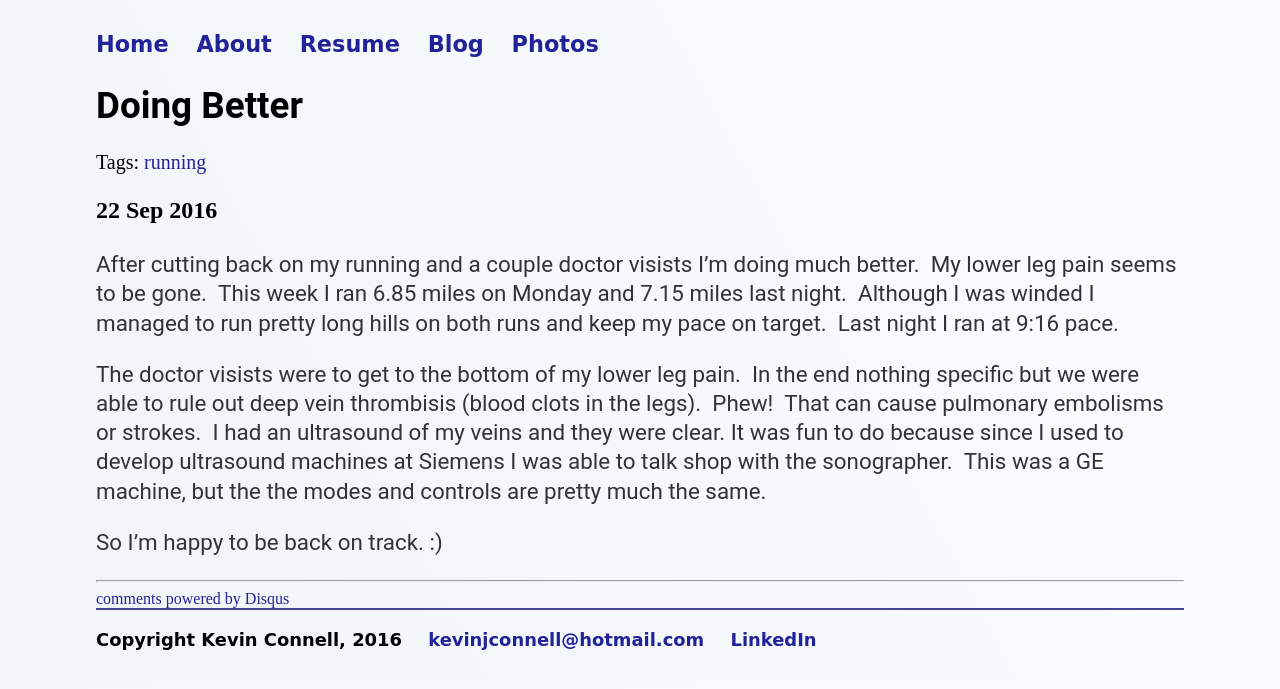
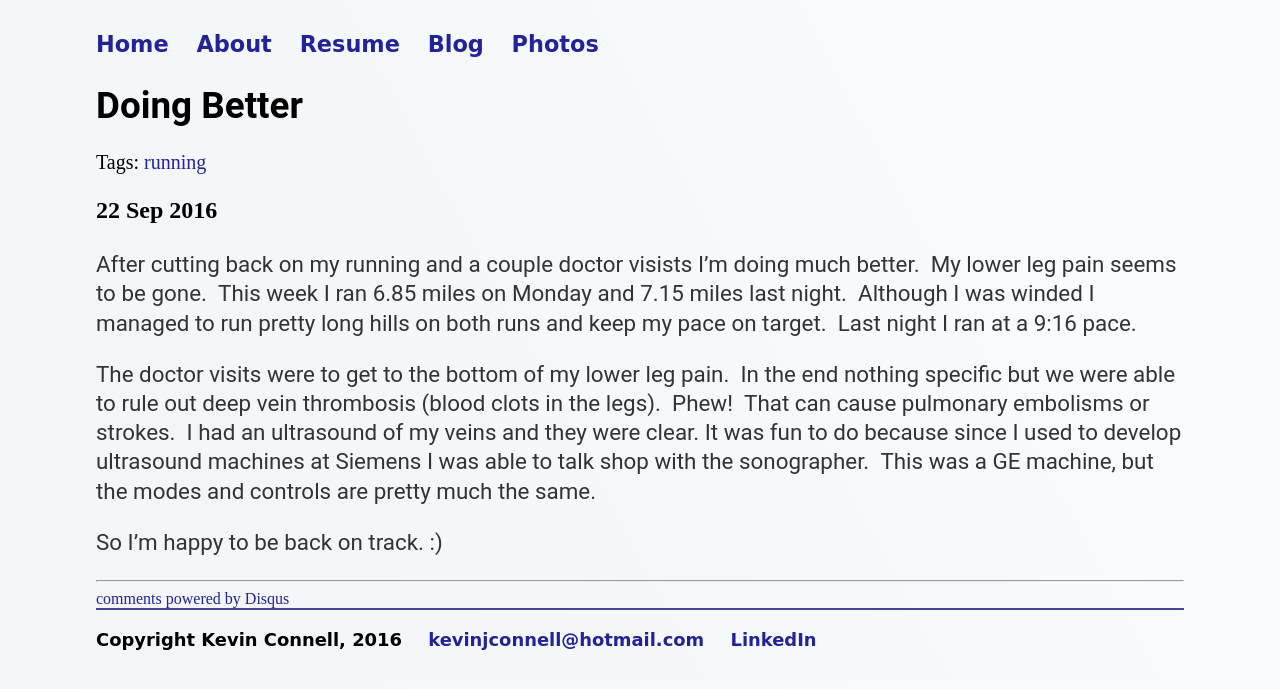
Before and after one commit to mo4dawg/mo4dawg.github.io, a Jekyll site: the page built from _posts/2016-09-22-doing-better.md, in a window 1280 px wide. Shown: the top 689 px of the page. Built offline with Jekyll 4.4.1, drawn with Linux system fonts in a browser that asks for light colours; comment, search, counter and statistics services are not loaded.

Commit message:
Update 2016-09-22-doing-better.md

```diff
--- a/_posts/2016-09-22-doing-better.md
+++ b/_posts/2016-09-22-doing-better.md
@@ -7,8 +7,8 @@
 published: true
 ---
 
-After cutting back on my running and a couple doctor visists I'm doing much better.  &nbsp;My lower leg pain seems to be gone.  &nbsp;This week I ran 6.85 miles on Monday and 7.15 miles last night.  &nbsp;Although I was winded I managed to run pretty long hills on both runs and keep my pace on target.  &nbsp;Last night I ran at 9:16 pace.
+After cutting back on my running and a couple doctor visists I'm doing much better.  &nbsp;My lower leg pain seems to be gone.  &nbsp;This week I ran 6.85 miles on Monday and 7.15 miles last night.  &nbsp;Although I was winded I managed to run pretty long hills on both runs and keep my pace on target.  &nbsp;Last night I ran at a 9:16 pace.
 
-The doctor visists were to get to the bottom of my lower leg pain.  &nbsp;In the end nothing specific but we were able to rule out deep vein thrombisis (blood clots in the legs).  &nbsp;Phew!  &nbsp;That can cause pulmonary embolisms or strokes.  &nbsp;I had an ultrasound of my veins and they were clear.  It was fun to do because since I used to develop ultrasound machines at Siemens I was able to talk shop with the sonographer.  &nbsp;This was a GE machine, but the the modes and controls are pretty much the same.
+The doctor visits were to get to the bottom of my lower leg pain.  &nbsp;In the end nothing specific but we were able to rule out deep vein thrombosis (blood clots in the legs).  &nbsp;Phew!  &nbsp;That can cause pulmonary embolisms or strokes.  &nbsp;I had an ultrasound of my veins and they were clear.  It was fun to do because since I used to develop ultrasound machines at Siemens I was able to talk shop with the sonographer.  &nbsp;This was a GE machine, but the modes and controls are pretty much the same.
 
 So I'm happy to be back on track. :)
```
